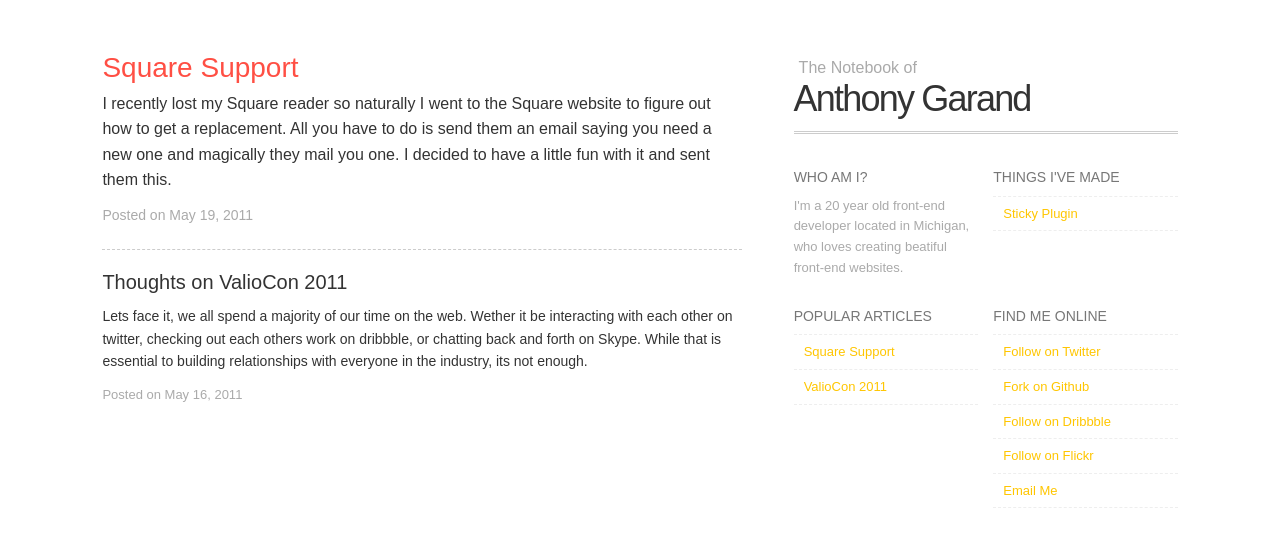
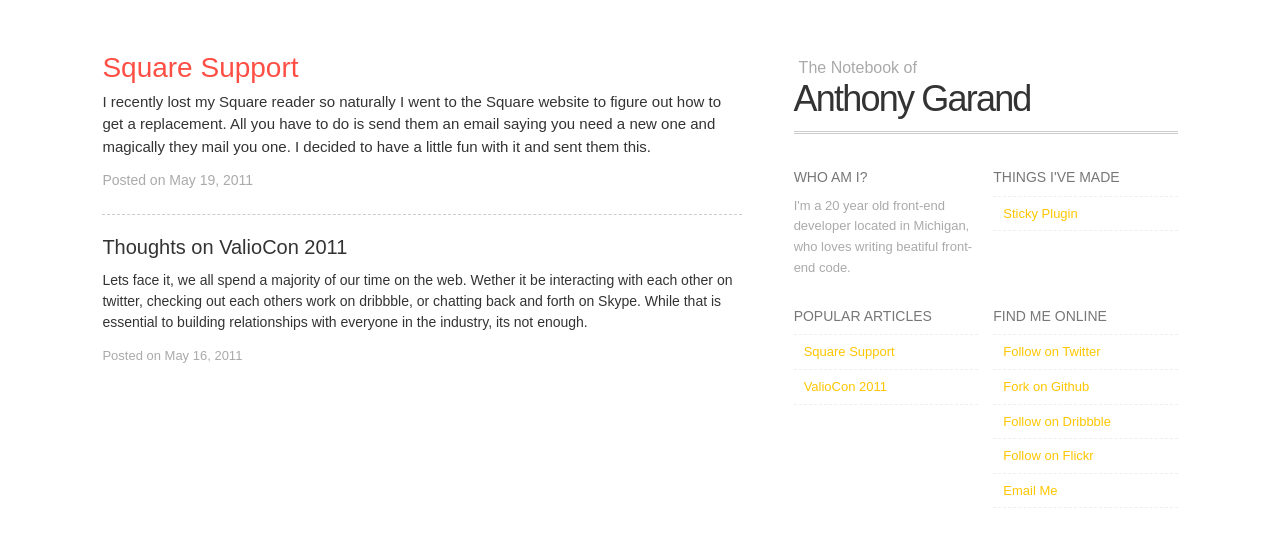
Before and after one commit to garand/garand, a Jekyll site: the page built from index.html, in a window 1280 px wide. Shown: the top 547 px of the page. Built offline with Jekyll 4.4.1, drawn with Linux system fonts in a browser that asks for light colours; some web fonts are replaced; Markdown is read by kramdown in place of the engine named in the settings; comment, search, counter and statistics services are not loaded.

Commit message:
Minor tweaks

```diff
--- a/_layouts/default.html
+++ b/_layouts/default.html
@@ -25,7 +25,7 @@
   <footer>
     <aside>
       <h3>Who am I?</h3>
-      <p>I'm a 20 year old front-end developer located in Michigan, who loves creating beatiful front-end websites.</p>
+      <p>I'm a 20 year old front-end developer located in Michigan, who loves writing beatiful front-end code.</p>
     </aside>
     <aside>
       <h3>Things I've Made</h3>
--- a/sass/screen.scss
+++ b/sass/screen.scss
@@ -102,10 +102,10 @@
   }
 
   p {
-    font-size:16px;
+    font-size:15px;
     margin:0;
     padding:5px 0;
-    line-height:1.6em;
+    line-height:1.5em;
 
     a {
       color:$primary;
--- a/stylesheets/screen.css
+++ b/stylesheets/screen.css
@@ -91,10 +91,10 @@
 }
 /* line 104, ../sass/screen.scss */
 article p {
-  font-size: 16px;
+  font-size: 15px;
   margin: 0;
   padding: 5px 0;
-  line-height: 1.6em;
+  line-height: 1.5em;
 }
 /* line 110, ../sass/screen.scss */
 article p a {
```
